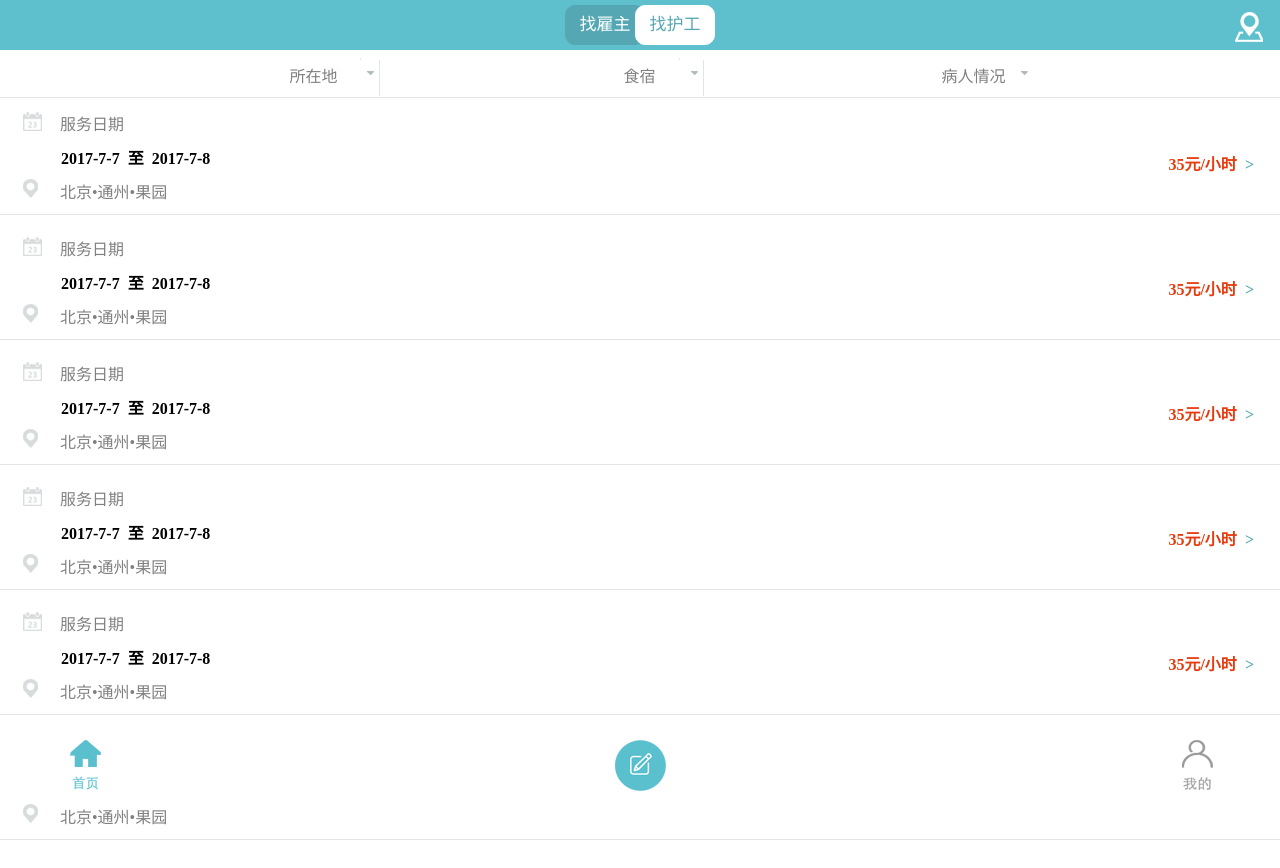
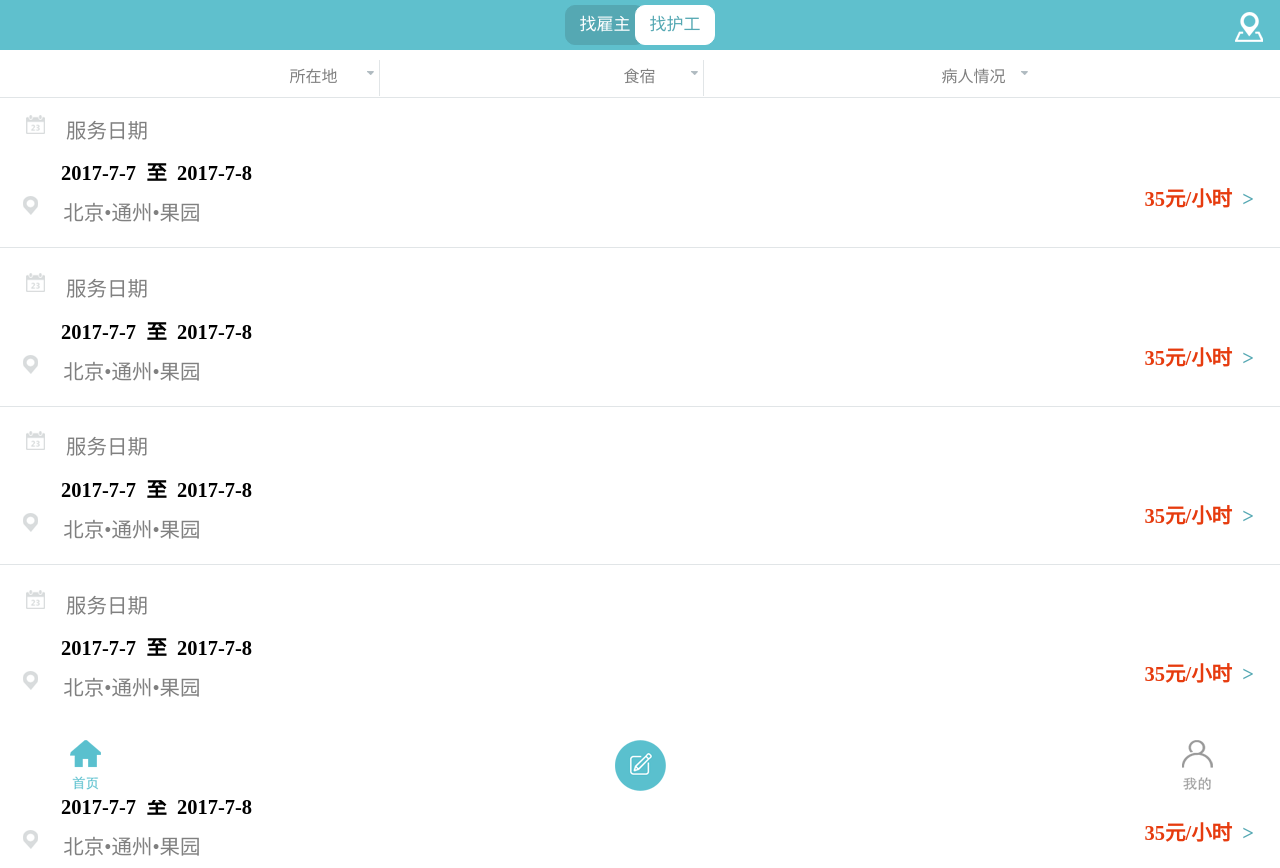
Before and after one commit to suxiaozhua/task06.github.io, a plain HTML site: page index.html in a window 1280 px wide. Shown: the top 868 px of the page. Drawn offline with Linux system fonts and the light colour scheme.

Commit message:
Update task06.css

```diff
--- a/task06.css
+++ b/task06.css
@@ -117,7 +117,7 @@
 	left: 27%;
 	top: 58px;
 	margin-left: -80px;
-	border-right: 1px solid #E1E5E7;
+	/*border-right: 1px solid #E1E5E7;*/
 }
 
 .screenLeft a {
@@ -165,7 +165,7 @@
 	left: 50%;
 	top: 58px;
 	margin-left: -55px;
-	border-right: 1px solid #E1E5E7;
+	/*border-right: 1px solid #E1E5E7;*/
 }
 
 .screenMiddle a {
@@ -216,14 +216,15 @@
 }
 
 .content {
-	height: 92px;
+	height: auto;
+	width: auto;
 	padding: 16px;
 	border-bottom: 1px solid #E1E5E7;
 }
 
 .clumnDate p {
-	padding: 5px;
-	font-size: 16px;
+	padding: .6vw;
+	font-size: 1.6vw;
 	color: #808080;
 }
 
@@ -243,10 +244,10 @@
 
 .term p {
 	padding: 5px;
-	font-size: 16px;
+	font-size: 1.6vw;
 	font-weight: 600;
 	margin-left: 40px;
-	margin-right: 105px;
+	margin-right: 96px;
 	overflow: hidden;
 	text-overflow: ellipsis;
 	white-space: nowrap;
@@ -254,7 +255,7 @@
 
 .clumnLation p {
 	padding: 5px;
-	font-size: 16px;
+	font-size: 1.6vw;
 	color: #808080;
 }
 
@@ -275,7 +276,7 @@
 .charge {
 	display: block;
 	float: right;
-	margin: -57px 10px 30px 1px;
+	margin: -49px 10px 30px 1px;
 }
 
 .charge p {
@@ -288,7 +289,7 @@
 
 .charge p,
 .charge span {
-	font-size: 16px;
+	font-size: 1.6vw;
 	font-weight: 700;
 }
 
```
